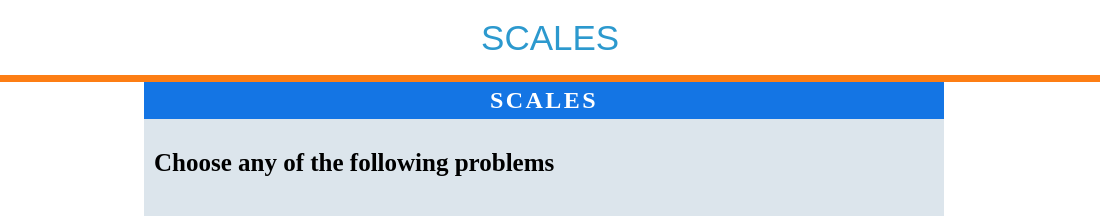
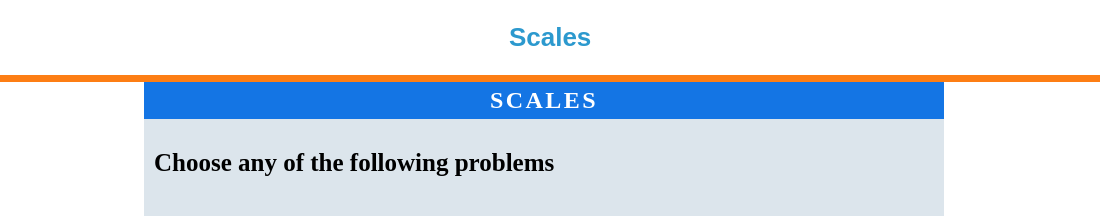
Before and after one commit to virtual-labs/exp-scales-dei, a plain HTML site: page experiment/simulation/html/exp-list.html in a window 1280 px wide. Shown: the top 216 px of the page, 96-1196 px from the left. Drawn offline with Linux system fonts and the light colour scheme; a script that the page names is missing.

Commit message:
Update exp-list.html

```diff
--- a/experiment/simulation/html/exp-list.html
+++ b/experiment/simulation/html/exp-list.html
@@ -24,7 +24,7 @@
         <div >
           <img class="logo1" src="../images/header.png" alt="vlabs logo"/>
         </div>
-      <span class="vlabs">SCALES</span>
+      <h1 style="color: #2c99ce; font-size: 26px; font-family: sans-serif;">Scales</h1>
         <div >
            <img class="logo2" src="../images/dei.jpg" alt="dei logo" />
         </div>
```
